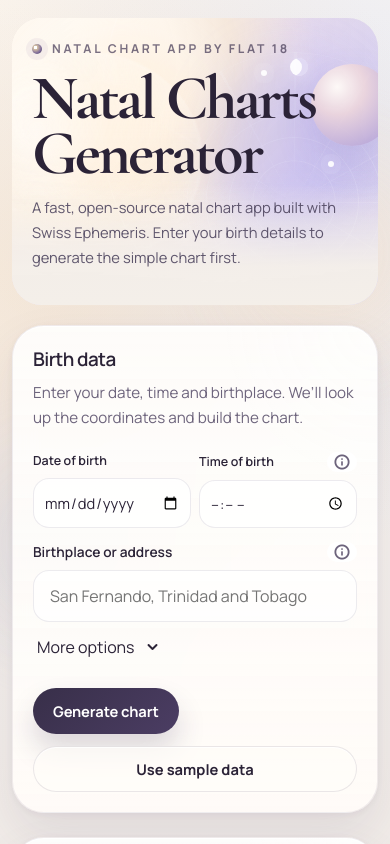
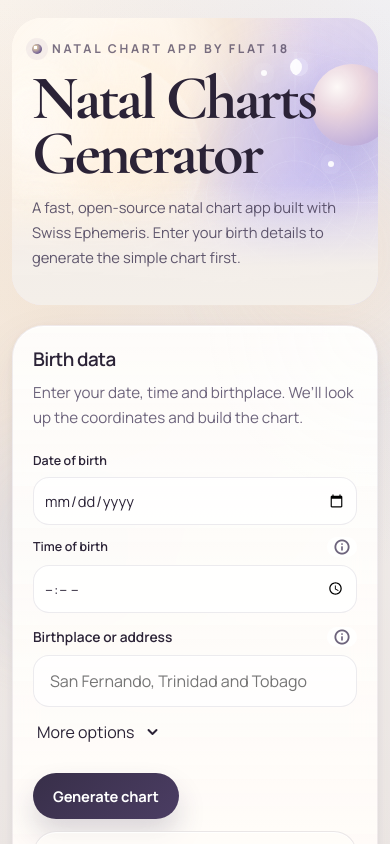
Before and after one commit to vswee/natal-chart-generator, a Vue app: page / in a window 390 px wide. Shown: the top 844 px of the page. Built offline with nearby package versions, Linux system fonts and the light colour scheme.

Commit message:
💄 style(layout): simplify birth date row layout
- removed .birth-date-time-row.row-2 grid template and gap to streamline layout

```diff
--- a/src/style.css
+++ b/src/style.css
@@ -3896,11 +3896,6 @@ a {
     grid-template-columns: 1fr;
   }
 
-  .birth-date-time-row.row-2 {
-    grid-template-columns: repeat(2, minmax(0, 1fr));
-    gap: 8px;
-  }
-
   .birth-date-time-row .field,
   .birth-date-time-row .label-row {
     min-width: 0;
```
